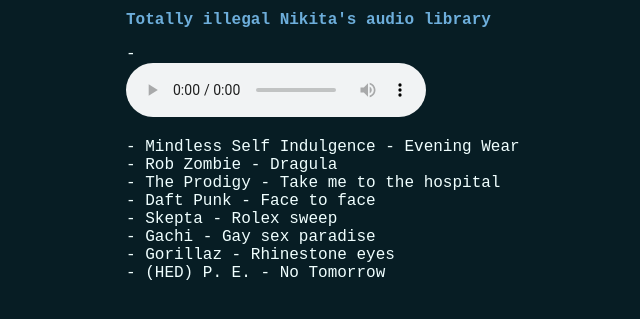
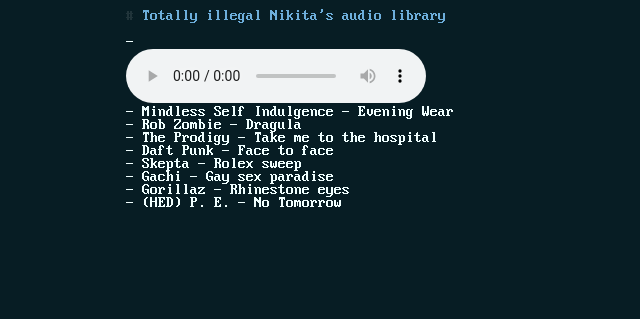
Before and after one commit to girvel/audio_library, a Django app: page / in a window 1280 px wide. Shown: the top 319 px of the page, without its empty margins (214-854 px from the left). Run offline with Django 3.2, Linux system fonts and the light colour scheme; data comes from the database, SQL or seed files in the repository.

Commit message:
Add custom font, put empty line after h1 by CSS

```diff
--- a/core/static/styles/base.css
+++ b/core/static/styles/base.css
@@ -3,9 +3,10 @@
 body {
     max-width: 600px;
     margin: 0 auto;
+    padding-top: 10px;
     background-color: #071D24;
     color: azure;
-    font-family: 'Courier New';
+    font-family: 'Classic Console Neue', 'Courier New', monospace;
 }
 
 body, h1 {
@@ -13,14 +14,26 @@ body, h1 {
 }
 
 figure {
-    margin-left: 0;
-    margin-right: 0;
+    margin: 0;
 }
 
 /* Headers */
 
 h1 {
+    font-weight: normal;
     color: #6DAEDB;
+    margin: 0;
+}
+
+h1:before {
+    content: '# ';
+    color: rgba(255, 255, 255, 0.1);
+}
+
+h1:after {
+    content: '\a  ';
+    white-space: break-spaces;
+    color:
 }
 
 /* Lists */
@@ -37,3 +50,10 @@ li {
 li:before {
     content: '- ';
 }
+
+/* Fonts */
+
+@font-face {
+    font-family: "Classic Console Neue";
+    src: url("/core/static/fonts/Classic Console Neue.ttf") format("truetype");
+}
--- a/core/static/styles/player.css
+++ b/core/static/styles/player.css
@@ -3,5 +3,5 @@
 }
 
 .active_selector {
-    color: #7D5BA6;
+    color: #7D5BA6 !important;
 }
--- a/core/templates/index.html
+++ b/core/templates/index.html
@@ -19,7 +19,10 @@
         </figure>
 
         <ul>
-            <li v-for="track in tracks" class="track_selector" @click="set_track(track)">
+            <li :class="{ active_selector: current_track == track }"
+                @click="set_track(track)"
+                class="track_selector"
+                v-for="track in tracks">
                 [[ track.author ]] - [[ track.name ]]
             </li>
         </ul>
```
Also changed, not shown: core/static/fonts/Classic Console Neue.ttf (added).
